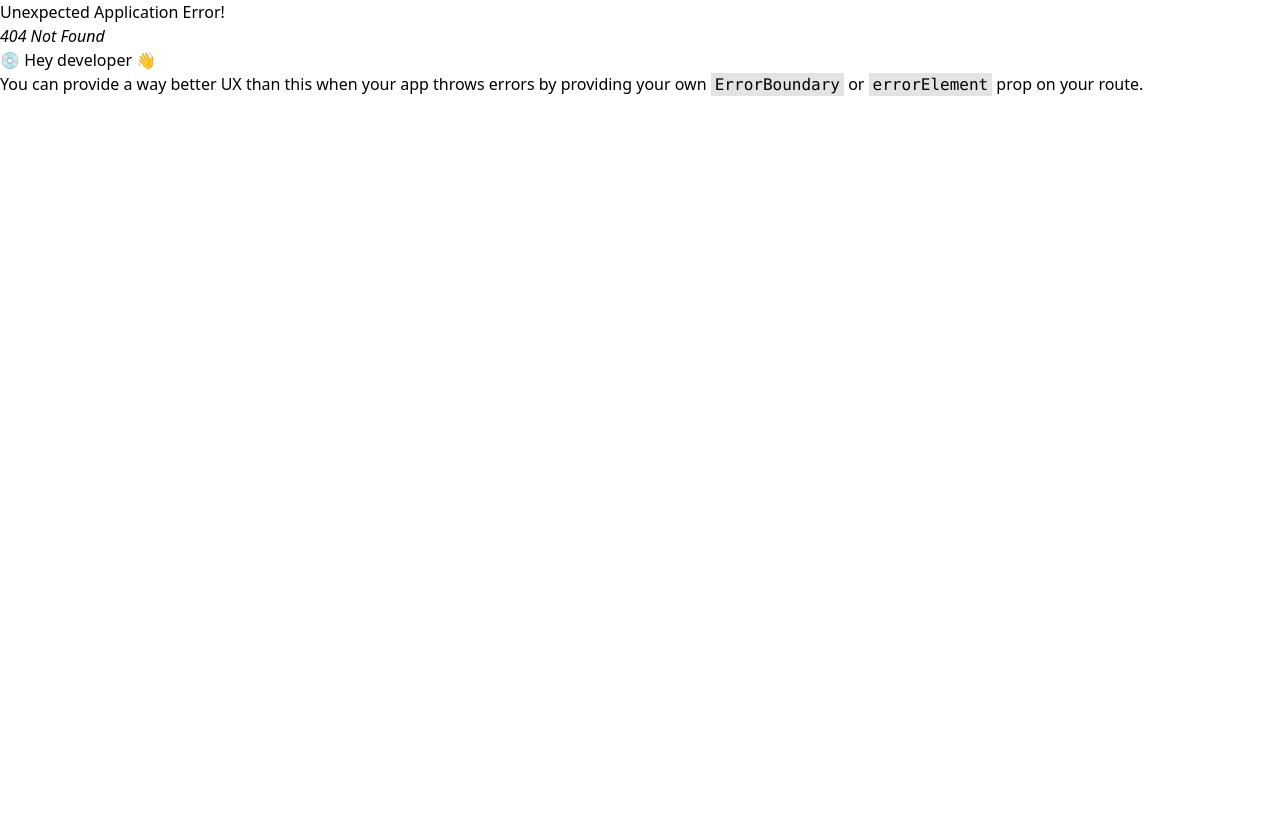
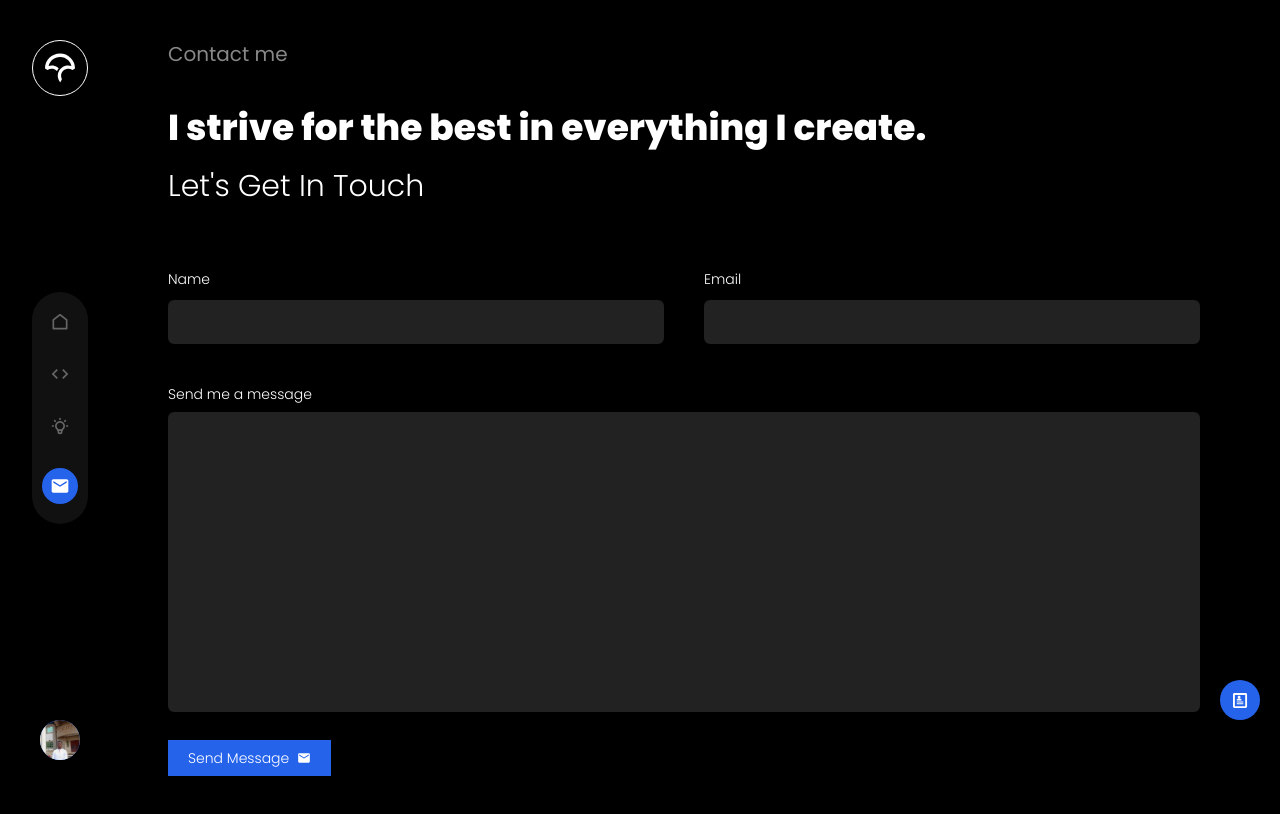
Before and after one commit to nsudekenechi/portfolio, a React (Vite) app in the folder frontend/: page /contact in a window 1280 px wide. Before the commit this address had no page. Shown: the top 814 px of the page. Built offline with nearby package versions, Linux system fonts and the light colour scheme.

Commit message:
Finished Contact UI

```diff
--- a/frontend/src/pages/Contact.jsx
+++ b/frontend/src/pages/Contact.jsx
@@ -1,7 +1,42 @@
 import React from 'react'
-
+import { motion } from "framer-motion";
+import { MdEmail } from "react-icons/md";
 export const Contact = () => {
   return (
-    <div>Contact</div>
+    <motion.div initial={{ y: 70, opacity: 0 }} exit={{ y: 100, opacity: 0 }} animate={{ y: 0, opacity: 1 }} transition={{ duration: 0.4 }} className='text-white'>
+      <h1 className='text-[#888] text-xl mb-10'>Contact me</h1>
+      <div className='flex flex-col gap-y-5 text-lg text-[#fff]  leading-7 font-light'>
+        <p className='text-4xl font-extrabold'>
+          I strive for the best in everything I create.
+        </p>
+        <p className='text-3xl'>Let's Get In Touch</p>
+        <form action="" className='py-10'>
+          <div className="grid grid-cols-1 md:grid-cols-2 gap-x-10 gap-y-10">
+            <div>
+              <div className='mb-2 '>
+                <label htmlFor="" className='text-sm'>Name</label>
+              </div>
+              <input type="text" className='text-sm  w-[100%] md:py-3 md:px-5 outline-none  bg-[#222] rounded-md' />
+            </div>
+
+            <div>
+              <div className='mb-2 '>
+                <label htmlFor="" className='text-sm'>Email</label>
+              </div>
+              <input type="text" className='text-sm  w-[100%] md:py-3 md:px-5 outline-none  bg-[#222] rounded-md' />
+            </div>
+
+            <div className='col-span-2 mb-5'>
+              <div className='mb-2 flex items-center gap-x-2'>
+                <label htmlFor="" className='text-sm'>Send me a message</label>
+              </div>
+              <textarea name="" id="" className='text-sm w-[100%] bg-[#222]  resize-none outline-none md:py-3 md:px-5 rounded-md h-[300px]'></textarea>
+            </div>
+          </div>
+          <button className='flex gap-x-2 text-sm font-light items-center py-2 px-5 bg-blue-600'>Send Message <MdEmail /></button>
+        </form>
+
+      </div>
+    </motion.div>
   )
 }
--- a/frontend/src/pages/HomeContainer.jsx
+++ b/frontend/src/pages/HomeContainer.jsx
@@ -1,12 +1,12 @@
-import React, { useContext, useEffect, useState } from 'react'
-import { Link, NavLink, Outlet } from "react-router-dom"
+import React, { useEffect, useState } from 'react'
+import { NavLink, Outlet } from "react-router-dom"
 import { SiCodecov } from "react-icons/si";
 import { TbBulb } from "react-icons/tb";
 import { MdOutlineCode } from "react-icons/md";
-import { BiCategory } from "react-icons/bi";
 import { RiHomeLine } from "react-icons/ri";
 import { ImProfile } from "react-icons/im";
-import { motion, AnimatePresence } from "framer-motion"
+import { MdMail } from "react-icons/md";
+import { AnimatePresence } from "framer-motion"
 export const HomeContainer = () => {
 
   const [links, setLinks] = useState([
@@ -25,8 +25,8 @@ export const HomeContainer = () => {
 
     },
     {
-      icon: BiCategory,
-      to: "category",
+      icon: MdMail,
+      to: "contact",
     }
 
   ])
@@ -66,12 +66,13 @@ export const HomeContainer = () => {
             }
           </ul>
 
-          <div className='flex justify-center items-center text-white w-10 h-10 bg-blue-500 rounded-full text-lg'>
+          <div className='flex justify-center items-center text-white w-10 h-10 bg-blue-500  text-lg rounded-full overflow-hidden'>
+            <img src="./kenechi.jpg" alt="" className='w-[100%] h-[100%] object-cover scale-125 '/>
           </div>
         </div>
       </nav>
       <AnimatePresence>
-        <div className='p-5 md:col-span-9 md:p-10 font-[poppins]'>
+        <div className='p-5 md:col-span-9 md:p-10 md:pr-20  font-[poppins]'>
           <Outlet />
         </div>
       </AnimatePresence>
--- a/frontend/src/pages/Skills.jsx
+++ b/frontend/src/pages/Skills.jsx
@@ -104,7 +104,7 @@ export const Skills = () => {
     ]
     return (
         <motion.div initial={{ y: 70, opacity: 0 }} exit={{ y: 100, opacity: 0 }} animate={{ y: 0, opacity: 1 }} transition={{ duration: 0.4 }}>
-            <div className='md:pr-20 '>
+
 
                 <h1 className='text-[#888] text-xl mb-10'>About me</h1>
                 <div className='flex flex-col gap-y-5 text-lg text-[#fff]  leading-7 font-light'>
@@ -203,7 +203,7 @@ export const Skills = () => {
                         ))
                     }
                 </div>
-            </div>
+
         </motion.div>
     )
 }
--- a/frontend/src/routers/AllRoutes.jsx
+++ b/frontend/src/routers/AllRoutes.jsx
@@ -7,6 +7,7 @@ import { HomeContainer } from "../pages/HomeContainer";
 import { Home } from "../pages/Home";
 import { Skills } from "../pages/Skills";
 import { Projects } from "../pages/Projects";
+import { Contact } from "../pages/Contact";
 
 export const Routes = createBrowserRouter([
     {
@@ -24,6 +25,10 @@ export const Routes = createBrowserRouter([
             {
                 path: "projects",
                 element: <Projects />
+            },
+            {
+                path:"contact",
+                element: <Contact/>
             }
         ]
 
```
Also changed, not shown: frontend/public/kenechi.jpg (added).
